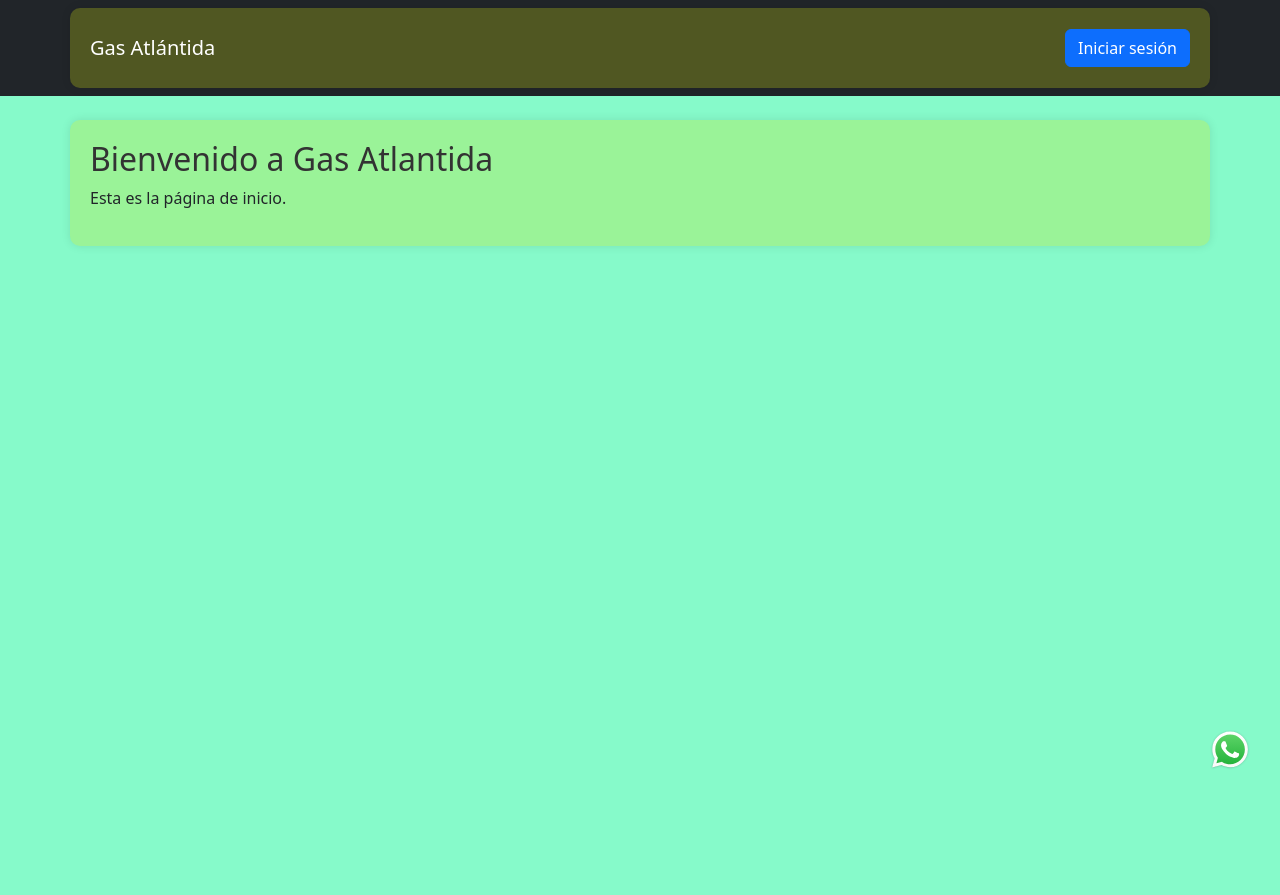
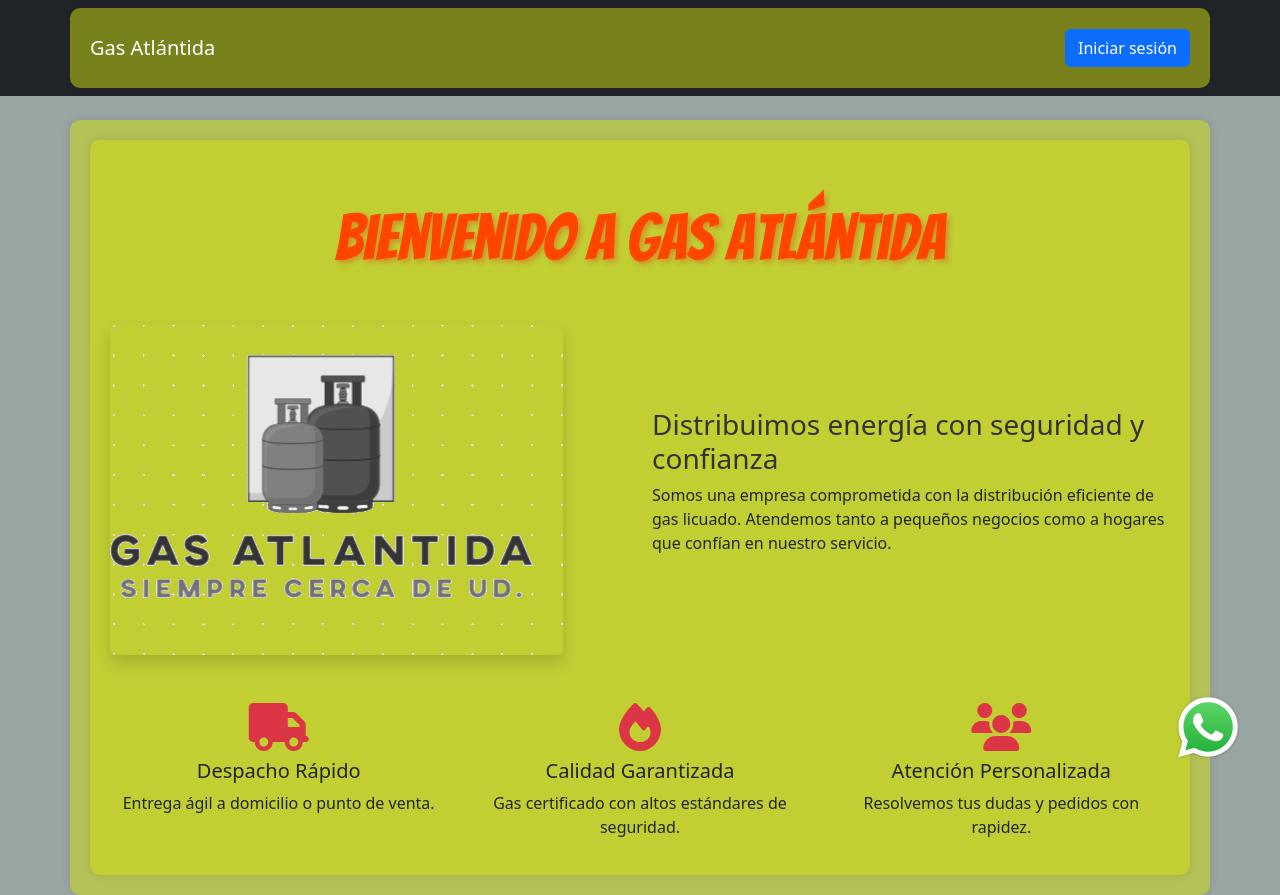
Before and after one commit to Lperezhein/gasatlantida, a Django app: page / in a window 1280 px wide. Before the commit the page ends 768 px from the top, so only its background shows below. Run offline with Django 5.2, Linux system fonts and the light colour scheme.

Commit message:
listo antes de agregar paginación

```diff
--- a/core/static/css/styles.css
+++ b/core/static/css/styles.css
@@ -1,5 +1,5 @@
 body {
-    background-color: #86faca;
+    background-color: #99a5a0;
 }
 
 h1, h2, h3 {
@@ -12,8 +12,18 @@
 }
 
 .container {
-    background-color:hsl(64.1deg 86.5% 46.47% / 27%);;
+    background-color:hsl(64.1deg 86.5% 46.47% / 50%);;
     border-radius: 10px;
     padding: 20px;
     box-shadow: 0 0 10px rgba(0, 0, 0, 0.1);
 }
+
+.titulo-principal {
+    font-family: 'Bangers', cursive;
+    font-size: 4rem;
+    text-align: center;
+    color: #ff4500;
+    text-shadow: 3px 3px 5px rgba(236, 17, 17, 0.3);
+    margin-bottom: 20px;
+    margin-top: 40px;
+}
--- a/core/templates/core/base.html
+++ b/core/templates/core/base.html
@@ -13,6 +13,9 @@
 
     <!-- Estilos personalizados -->
     <link rel="stylesheet" href="{% static 'css/styles.css' %}">
+    <link href="https://fonts.googleapis.com/css2?family=Bangers&display=swap" rel="stylesheet">
+    <link rel="stylesheet" href="https://cdnjs.cloudflare.com/ajax/libs/font-awesome/6.4.0/css/all.min.css">
+
 </head>
 <body>
 
@@ -63,29 +66,51 @@
     </main>
 
     <!-- Botón flotante de WhatsApp -->
-    <a href="https://wa.me/56990559234" target="_blank" class="whatsapp-button">
+    <a href="https://wa.me/56990559234" target="_blank" class="whatsapp-button" title="¿Necesitas ayuda? ¡Chatea con nosotros!">
+
         <img src="{% static 'img/whatsapp.svg' %}" alt="WhatsApp">
     </a>
 
     <!-- Estilos para el botón de WhatsApp -->
     <style>
+        @keyframes vibrar {
+            0% { transform: translate(0); }
+            20% { transform: translate(-2px, 2px); }
+            40% { transform: translate(-2px, -2px); }
+            60% { transform: translate(2px, 2px); }
+            80% { transform: translate(2px, -2px); }
+            100% { transform: translate(0); }
+            }
+
         .whatsapp-button {
             position: fixed;
             bottom: 20px;
             right: 20px;
-            width: 60px;
-            height: 60px;
+            width: 100px;  /* un poquito más grande */
+            height: 100px;
             z-index: 1000;
+            animation: vibrar 1.5s infinite;
+            transition: transform 0.2s ease;
         }
+
 
         .whatsapp-button img {
             width: 100%;
             height: 100%;
         }
+        .whatsapp-button img:hover {
+            transform: scale(1.6);
+        }
+
     </style>
 
     <!-- Bootstrap JavaScript -->
     <script src="https://cdn.jsdelivr.net/npm/bootstrap@5.3.2/dist/js/bootstrap.bundle.min.js"></script>
-
+    <script>
+        const tooltipTriggerList = document.querySelectorAll('[title]');
+        tooltipTriggerList.forEach(function (el) {
+            new bootstrap.Tooltip(el);
+        });
+    </script>
 </body>
 </html>
--- a/core/templates/core/home.html
+++ b/core/templates/core/home.html
@@ -1,6 +1,42 @@
 {% extends 'core/base.html' %}
 
+{% load static %}
+
 {% block content %}
-    <h2>Bienvenido a Gas Atlantida</h2>
-    <p>Esta es la página de inicio.</p>
+<div class="container">
+    <h1 class="titulo-principal">Bienvenido a Gas Atlántida</h1>
+
+    <div class="row mt-5">
+        <div class="col-md-6">
+            <img src="{% static 'img/logogas.png' %}" alt="Cilindros de gas" class="img-fluid rounded shadow">
+        </div>
+        <div class="col-md-6 d-flex align-items-center">
+            <div>
+                <h3>Distribuimos energía con seguridad y confianza</h3>
+                <p>
+                    Somos una empresa comprometida con la distribución eficiente de gas licuado. Atendemos tanto a pequeños negocios como a hogares que confían en nuestro servicio.
+                </p>
+
+            </div>
+        </div>
+    </div>
+
+    <div class="row mt-5 text-center">
+        <div class="col-md-4">
+            <i class="fas fa-truck fa-3x mb-2 text-danger"></i>
+            <h5>Despacho Rápido</h5>
+            <p>Entrega ágil a domicilio o punto de venta.</p>
+        </div>
+        <div class="col-md-4">
+            <i class="fas fa-fire fa-3x mb-2 text-danger"></i>
+            <h5>Calidad Garantizada</h5>
+            <p>Gas certificado con altos estándares de seguridad.</p>
+        </div>
+        <div class="col-md-4">
+            <i class="fas fa-users fa-3x mb-2 text-danger"></i>
+            <h5>Atención Personalizada</h5>
+            <p>Resolvemos tus dudas y pedidos con rapidez.</p>
+        </div>
+    </div>
+</div>
 {% endblock %}
```
Also changed, not shown: core/static/img/logogas.png.
